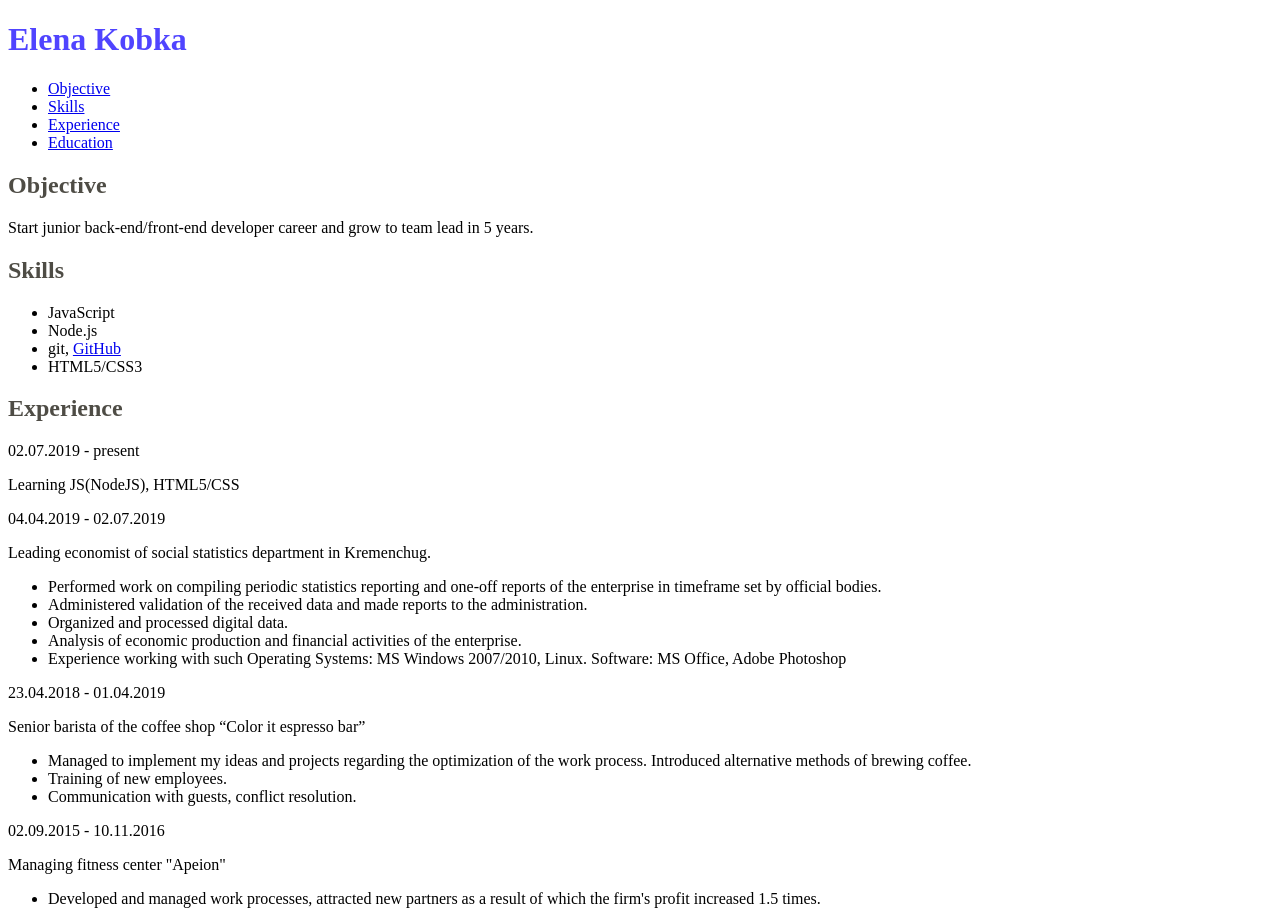
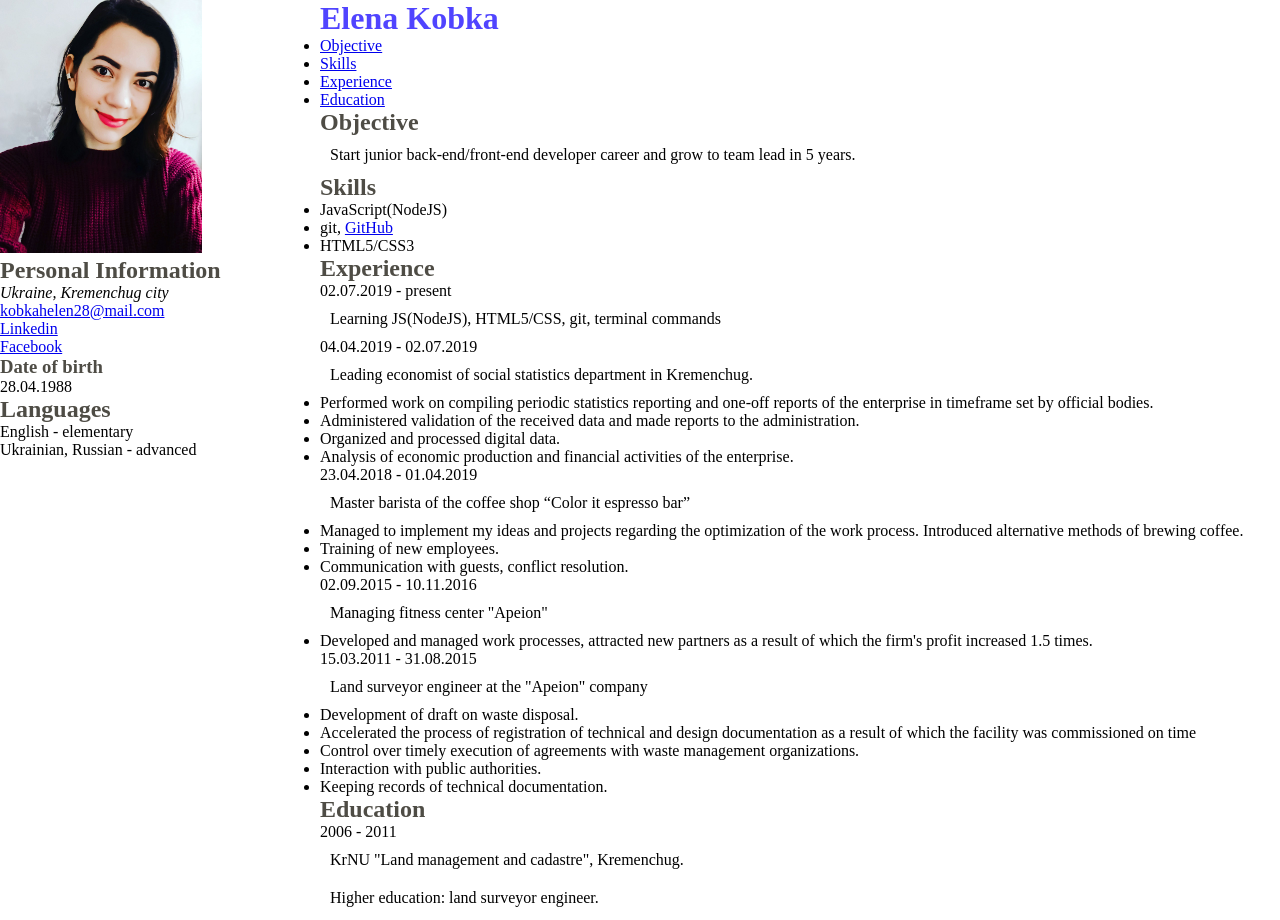
Before and after one commit to KobkaHelen/cv, a plain HTML site: page index.html in a window 1280 px wide. Shown: the top 920 px of the page. Drawn offline with Linux system fonts and the light colour scheme.

Commit message:
divided into two columns

```diff
--- a/css/styles.css
+++ b/css/styles.css
@@ -7,3 +7,26 @@ h2 {
 h3 {
     color: rgba(58, 56, 48, 0.897);
 }
+
+        * {
+            margin: 0;
+            padding: 0;
+        }
+
+        p {
+            padding: 10px;
+        }
+
+        #left {
+            position: absolute;
+            left: 0;
+            top: 0;
+            width: 25%;
+        }
+
+        #right {
+            position: absolute;
+            right: 0;
+            top: 0;
+            width: 75%;
+        }
--- a/index.html
+++ b/index.html
@@ -10,6 +10,7 @@
 </head>
 
 <body>
+    <div id="right">
         <header>
             <h1>Elena Kobka</h1>
         </header>
@@ -35,8 +36,7 @@
                     <h2>Skills</h2>
                 </header>
                 <ul>
-                <li>JavaScript</li>
-                <li>Node.js</li>
+                    <li>JavaScript(NodeJS)</li>
                     <li>git, <a href="https://github.com/KobkaHelen" target="_blank">GitHub</a></li>
                     <li>HTML5/CSS3</li>
                 </ul>
@@ -47,24 +47,23 @@
                     <h2>Experience</h2>
                     <time datetime="02.07.2019 - present">02.07.2019 - present</time>
                 </header>
-            <p>Learning JS(NodeJS), HTML5/CSS</p>
+                <p>Learning JS(NodeJS), HTML5/CSS, git, terminal commands</p>
                 <header>
                     <time datetime="04.04.2019 - 02.07.2019">04.04.2019 - 02.07.2019</time>
                 </header>
                 <p>Leading economist of social statistics department in Kremenchug.</p>
                 <ul>
-                <li>Performed work on compiling periodic statistics reporting and one-off reports of the enterprise in
+                    <li>Performed work on compiling periodic statistics reporting and one-off reports of the enterprise
+                        in
                         timeframe set by official bodies.</li>
                     <li>Administered validation of the received data and made reports to the administration.</li>
                     <li>Organized and processed digital data.</li>
                     <li>Analysis of economic production and financial activities of the enterprise.</li>
-                <li>Experience working with such Operating Systems: MS Windows 2007/2010, Linux. Software: MS
-                    Office, Adobe Photoshop</li>
                 </ul>
                 <header>
                     <time datetime="23.04.2018 - 01.04.2019">23.04.2018 - 01.04.2019</time>
                 </header>
-            <p>Senior barista of the coffee shop “Color it espresso bar”</p>
+                <p>Master barista of the coffee shop “Color it espresso bar”</p>
                 <ul>
                     <li>Managed to implement my ideas and projects regarding the optimization of the work process.
                         Introduced alternative methods of brewing coffee.</li>
@@ -76,7 +75,8 @@
                 </header>
                 <p>Managing fitness center "Apeion"</p>
                 <ul>
-                <li>Developed and managed work processes, attracted new partners as a result of which the firm's profit
+                    <li>Developed and managed work processes, attracted new partners as a result of which the firm's
+                        profit
                         increased 1.5 times.</li>
                 </ul>
                 <header>
@@ -85,7 +85,8 @@
                 <p>Land surveyor engineer at the "Apeion" company</p>
                 <ul>
                     <li>Development of draft on waste disposal.</li>
-                <li>Accelerated the process of registration of technical and design documentation as a result of which
+                    <li>Accelerated the process of registration of technical and design documentation as a result of
+                        which
                         the facility was commissioned on time</li>
                     <li>Control over timely execution of agreements with waste management organizations.</li>
                     <li>Interaction with public authorities.</li>
@@ -102,6 +103,8 @@
                 <p>Higher education: land surveyor engineer.</p>
             </article>
         </main>
+    </div>
+    <div id="left">
         <div class="sidebar">
             <aside>
                 <img src="images/me.jpg" alt="Elena Kobka" width="202">
@@ -114,7 +117,8 @@
                     </li>
                     <li><a href="mailto:kobkahelen28@gmail.com">kobkahelen28@mail.com</a></li>
                     <li><a href="https://www.linkedin.com/in/elena-kobka/" target="_blank">Linkedin</a></li>
-                <li><a href="https://www.facebook.com/profile.php?id=100006030108592" target="_blank">Facebook</a></li>
+                    <li><a href="https://www.facebook.com/profile.php?id=100006030108592" target="_blank">Facebook</a>
+                    </li>
                 </ul>
             </aside>
             <aside>
@@ -129,6 +133,7 @@
                 </ul>
             </aside>
         </div>
+    </div>
 </body>
 
 </html>
```
Lines whose indentation alone changed are shown as unchanged.
